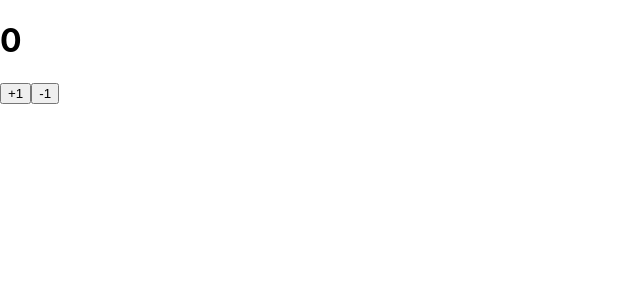
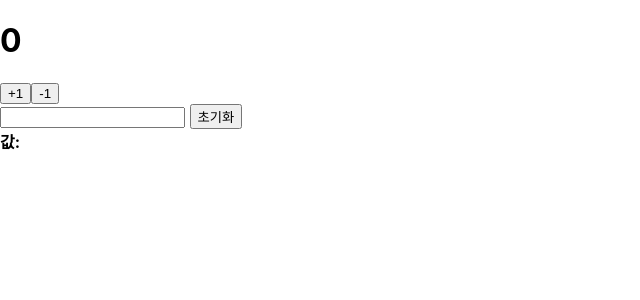
Before and after one commit to sharpcoder312/Front-end_prac, a React (Create React App) app in the folder React/vlpt-tutorial/begin-react/: page / in a window 1280 px wide. Shown: the top 300 px of the page, without its empty margins (0-640 px from the left). Built offline with nearby package versions, Linux system fonts and the light colour scheme.

Commit message:
Add: [08 input 상태 관리하기]

```diff
--- a/React/vlpt-tutorial/begin-react/src/App.js
+++ b/React/vlpt-tutorial/begin-react/src/App.js
@@ -1,10 +1,14 @@
 import React from 'react';
 import Counter from './Counter';
+import InputSample from './inputSample';
 // 사실 import는 함수에 불러올 component를 입력하면서 자동 완성 기능을 통해 불러올 수도 있다.
 
 function App() {
     return (
+      <>
       <Counter />
+      <InputSample />
+      </>
     )
 }
 
--- /dev/null
+++ b/React/vlpt-tutorial/begin-react/src/inputSample.js
@@ -0,0 +1,27 @@
+import React, {useState} from 'react';
+
+function InputSample() {
+  const [content, setContent] = useState('');
+
+  const changeContent = (e) => {
+    setContent(e.target.value)
+  }
+
+  const resetContent = (e) => {
+    // setContent(e.target.value = ''); 이렇게 쓸 필요 굳이 없음.
+    setContent('');
+  }
+
+  return (
+    <div>
+      <input onChange={changeContent} value={content} />  {/* input의 초기값(value)로 content를 가져오는 것이 중요하다. */}
+      <button onClick={resetContent}>초기화</button>
+      <div>
+        <b>값: </b>
+        {content}
+      </div>
+    </div>
+  )
+}
+
+export default InputSample
```
